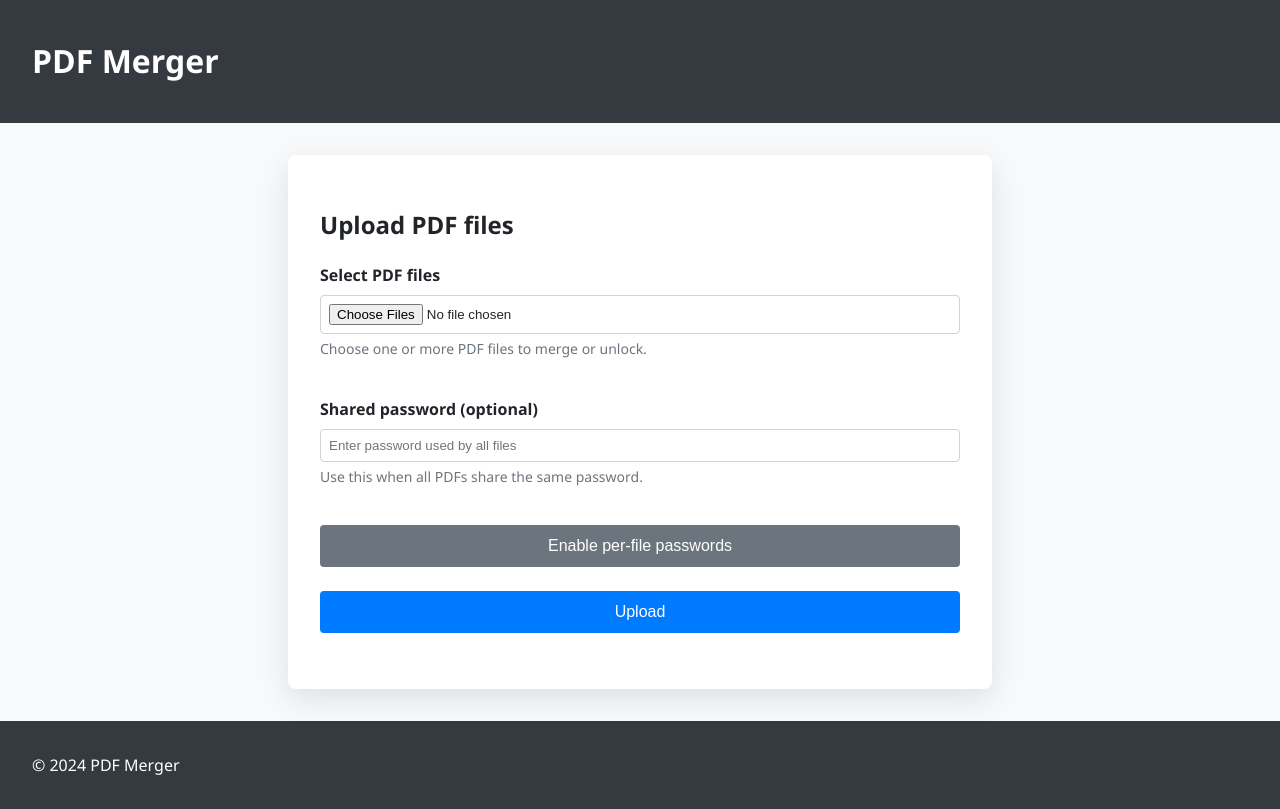
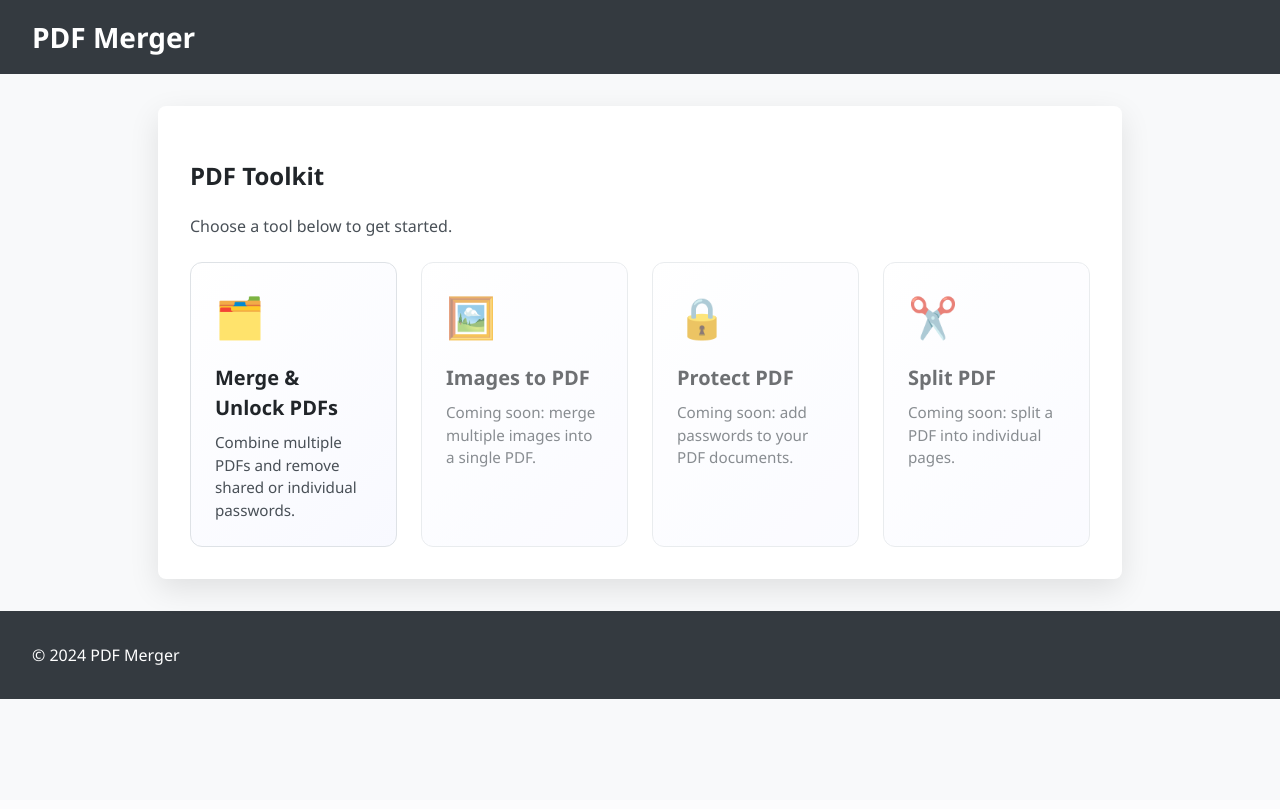
Before and after one commit to Mahmoudthoughts/pdfmerger, a Flask app: page / in a window 1280 px wide. After the commit the page ends 699 px from the top, so only its background shows below. Run offline with Flask 3, Linux system fonts and the light colour scheme.

Commit message:
Add home dashboard with tool icons

```diff
--- a/webapp/routes.py
+++ b/webapp/routes.py
@@ -13,8 +13,15 @@ bp = Blueprint("routes", __name__)
 
 
 @bp.get("/")
-def upload() -> str:
-    """Render the upload interface."""
+def home() -> str:
+    """Render the application home page."""
+
+    return render_template("home.html")
+
+
+@bp.get("/merge")
+def merge_form() -> str:
+    """Render the upload interface for merging PDFs."""
 
     return render_template("upload.html")
 
--- a/webapp/static/css/style.css
+++ b/webapp/static/css/style.css
@@ -19,6 +19,18 @@ body {
   padding: 1rem 2rem;
 }
 
+.app-header .brand {
+  color: inherit;
+  text-decoration: none;
+  font-size: 1.75rem;
+  font-weight: 600;
+}
+
+.app-header .brand:hover,
+.app-header .brand:focus {
+  text-decoration: underline;
+}
+
 .app-main {
   padding: 2rem;
   display: flex;
@@ -32,6 +44,78 @@ body {
   max-width: 640px;
   width: 100%;
   box-shadow: 0 10px 30px rgba(0, 0, 0, 0.1);
+}
+
+.card .back-link {
+  display: inline-block;
+  margin-bottom: 0.75rem;
+  color: #0d6efd;
+  text-decoration: none;
+  font-weight: 600;
+}
+
+.card .back-link:hover,
+.card .back-link:focus {
+  text-decoration: underline;
+}
+
+.icon-grid {
+  max-width: 900px;
+}
+
+.icon-grid .lead {
+  margin-top: 0.25rem;
+  margin-bottom: 1.5rem;
+  color: #495057;
+}
+
+.icon-grid .grid {
+  display: grid;
+  gap: 1.5rem;
+  grid-template-columns: repeat(auto-fit, minmax(200px, 1fr));
+}
+
+.icon-grid .tool {
+  background: linear-gradient(135deg, #ffffff, #f8f9ff);
+  border: 1px solid #dee2e6;
+  border-radius: 12px;
+  padding: 1.5rem;
+  text-decoration: none;
+  color: inherit;
+  display: flex;
+  flex-direction: column;
+  align-items: flex-start;
+  transition: transform 0.2s ease, box-shadow 0.2s ease;
+  min-height: 180px;
+}
+
+.icon-grid .tool:hover,
+.icon-grid .tool:focus {
+  transform: translateY(-4px);
+  box-shadow: 0 12px 24px rgba(0, 0, 0, 0.15);
+}
+
+.icon-grid .tool.disabled {
+  cursor: not-allowed;
+  opacity: 0.65;
+  box-shadow: none;
+  transform: none;
+}
+
+.icon-grid .tool .icon {
+  font-size: 2.5rem;
+  margin-bottom: 1rem;
+}
+
+.icon-grid .tool h3 {
+  margin: 0 0 0.5rem 0;
+  font-size: 1.25rem;
+}
+
+.icon-grid .tool p {
+  margin: 0;
+  color: #495057;
+  font-size: 0.95rem;
 }
 
 .form-group {
@@ -103,4 +187,8 @@ button.secondary:hover {
   .card {
     padding: 1.5rem;
   }
+
+  .icon-grid .grid {
+    gap: 1rem;
+  }
 }
--- a/webapp/templates/base.html
+++ b/webapp/templates/base.html
@@ -8,7 +8,7 @@
   </head>
   <body>
     <header class="app-header">
-      <h1>PDF Merger</h1>
+      <a href="{{ url_for('routes.home') }}" class="brand">PDF Merger</a>
     </header>
     <main class="app-main">
       {% block content %}{% endblock %}
--- /dev/null
+++ b/webapp/templates/home.html
@@ -0,0 +1,30 @@
+{% extends "base.html" %}
+{% block title %}PDF Toolkit{% endblock %}
+{% block content %}
+  <section class="card icon-grid">
+    <h2>PDF Toolkit</h2>
+    <p class="lead">Choose a tool below to get started.</p>
+    <div class="grid">
+      <a class="tool" href="{{ url_for('routes.merge_form') }}">
+        <div class="icon" aria-hidden="true">🗂️</div>
+        <h3>Merge &amp; Unlock PDFs</h3>
+        <p>Combine multiple PDFs and remove shared or individual passwords.</p>
+      </a>
+      <a class="tool disabled" href="#" aria-disabled="true">
+        <div class="icon" aria-hidden="true">🖼️</div>
+        <h3>Images to PDF</h3>
+        <p>Coming soon: merge multiple images into a single PDF.</p>
+      </a>
+      <a class="tool disabled" href="#" aria-disabled="true">
+        <div class="icon" aria-hidden="true">🔒</div>
+        <h3>Protect PDF</h3>
+        <p>Coming soon: add passwords to your PDF documents.</p>
+      </a>
+      <a class="tool disabled" href="#" aria-disabled="true">
+        <div class="icon" aria-hidden="true">✂️</div>
+        <h3>Split PDF</h3>
+        <p>Coming soon: split a PDF into individual pages.</p>
+      </a>
+    </div>
+  </section>
+{% endblock %}
--- a/webapp/templates/upload.html
+++ b/webapp/templates/upload.html
@@ -2,6 +2,7 @@
 {% block title %}Upload PDFs{% endblock %}
 {% block content %}
   <section class="card">
+    <a class="back-link" href="{{ url_for('routes.home') }}">← Back to tools</a>
     <h2>Upload PDF files</h2>
     <form id="upload-form" method="post" enctype="multipart/form-data" action="{{ url_for('routes.merge') }}">
       <div class="form-group">
```
